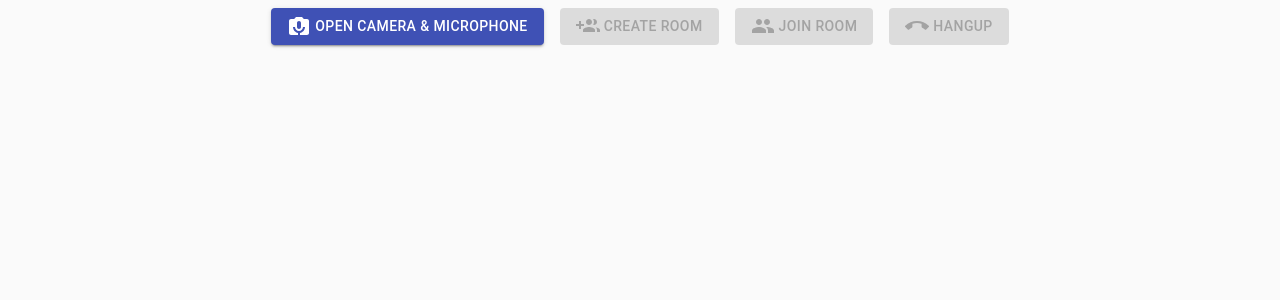
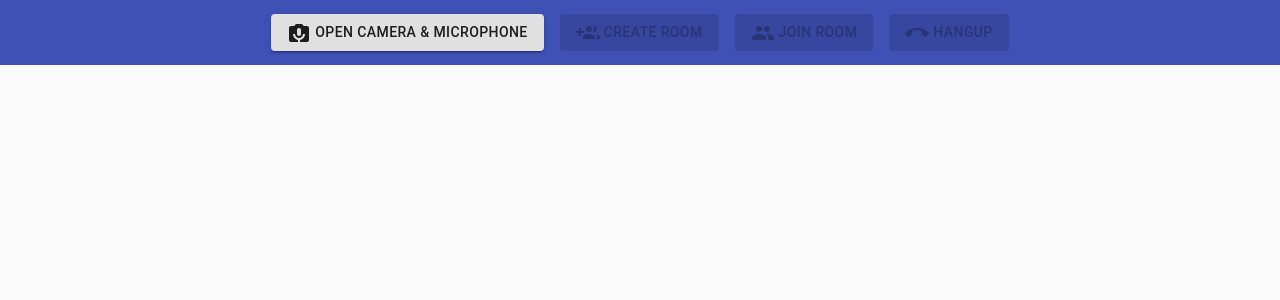
Before and after one commit to aybansuarez/videochat-frontend, a React (Create React App) app: page / in a window 1280 px wide. Shown: the top 300 px of the page. Built offline with nearby package versions, Linux system fonts and the light colour scheme; no server answers.

Commit message:
add styling

```diff
--- a/src/App.js
+++ b/src/App.js
@@ -3,6 +3,8 @@ import axios from 'axios';
 import io from 'socket.io-client';
 
 import Container from '@material-ui/core/Container';
+import AppBar from '@material-ui/core/AppBar';
+import Toolbar from '@material-ui/core/Toolbar';
 import Grid from '@material-ui/core/Grid';
 import Button from '@material-ui/core/Button';
 import Typography from '@material-ui/core/Typography';
@@ -255,47 +257,46 @@ function App() {
   // }
 
   return (
-    <Container className={style.root}>
-      <Grid container className={style.buttonDiv}>
+    <Grid className={style.root}>
+      <AppBar position='sticky' elevation={0}>
+        <Toolbar className={style.buttonDiv}>
           <Button
             onClick={openUserMedia}
-          color='primary'
             variant='contained'
             disabled={mediaButtonDisabled}
           >
             <PermCameraMicIcon />
-          Open camera & microphone
+            <span className={style.buttonText}>Open camera & microphone</span>
           </Button>
           <Button
             onClick={createRoom}
-          color='primary'
             variant='contained'
             disabled={createButtonDisabled}
           >
             <GroupAddIcon />
-          Create room
+            <span className={style.buttonText}>Create room</span>
           </Button>
           <Button
             onClick={handleClickOpen}
-          color='primary'
             variant='contained'
             disabled={joinButtonDisabled}
           >
             <GroupIcon />
-          Join room
+            <span className={style.buttonText}>Join room</span>
           </Button>
           <Button
             onClick={hangUp}
-          color='primary'
+            color='secondary'
             variant='contained'
             disabled={endButtonDisabled}
           >
             <CallEndIcon />
-          Hangup
+            <span className={style.buttonText}>Hangup</span>
           </Button>
-      </Grid>
+        </Toolbar>
+      </AppBar>
       <Grid container className={style.roomName}>
-        <Typography variant='h4'>
+        <Typography variant='h5'>
           {newRoomId && `Room: ${newRoomId}`}
         </Typography>
       </Grid>
@@ -328,7 +329,7 @@ function App() {
           </Button>
         </DialogActions>
       </Dialog>
-      <Grid container spacing={1}>
+      <Grid container spacing={1} className={style.videoBox}>
         <Grid item xs={12} md={6}>
           <CardMedia
             component='video'
@@ -344,7 +345,7 @@ function App() {
           />
         </Grid>
       </Grid>
-    </Container>
+    </Grid>
   );
 }
 
--- a/src/styles.js
+++ b/src/styles.js
@@ -2,9 +2,10 @@ import { makeStyles } from '@material-ui/core/styles';
 
 export const appStyle = makeStyles((theme) => ({
   root: {
-    height: '100vh',
+    overflowX: 'hidden',
   },
   buttonDiv: {
+    height: '65px',
     display: 'flex',
     justifyContent: 'center',
     '& button': {
@@ -14,9 +15,24 @@ export const appStyle = makeStyles((theme) => ({
       marginRight: theme.spacing(0.5)
     }
   },
+  buttonText: {
+    display: 'none',
+    [theme.breakpoints.up('sm')]: {
+      display: 'inline-block'
+    },
+  },
+  videoBox: {
+    height: 'calc(100vh - 95px)',
+  },
   roomName: {
-    minHeight: '50px',
+    minHeight: '30px',
     justifyContent: 'center',
-    margin: theme.spacing(2, 0)
+    margin: theme.spacing(1.5, 0),
+    '& h5': {
+      fontSize: '18px',
+      [theme.breakpoints.up('sm')]: {
+        fontSize: '20px'
+      },
+    }
   }
 }));
```
Lines whose indentation alone changed are shown as unchanged.
